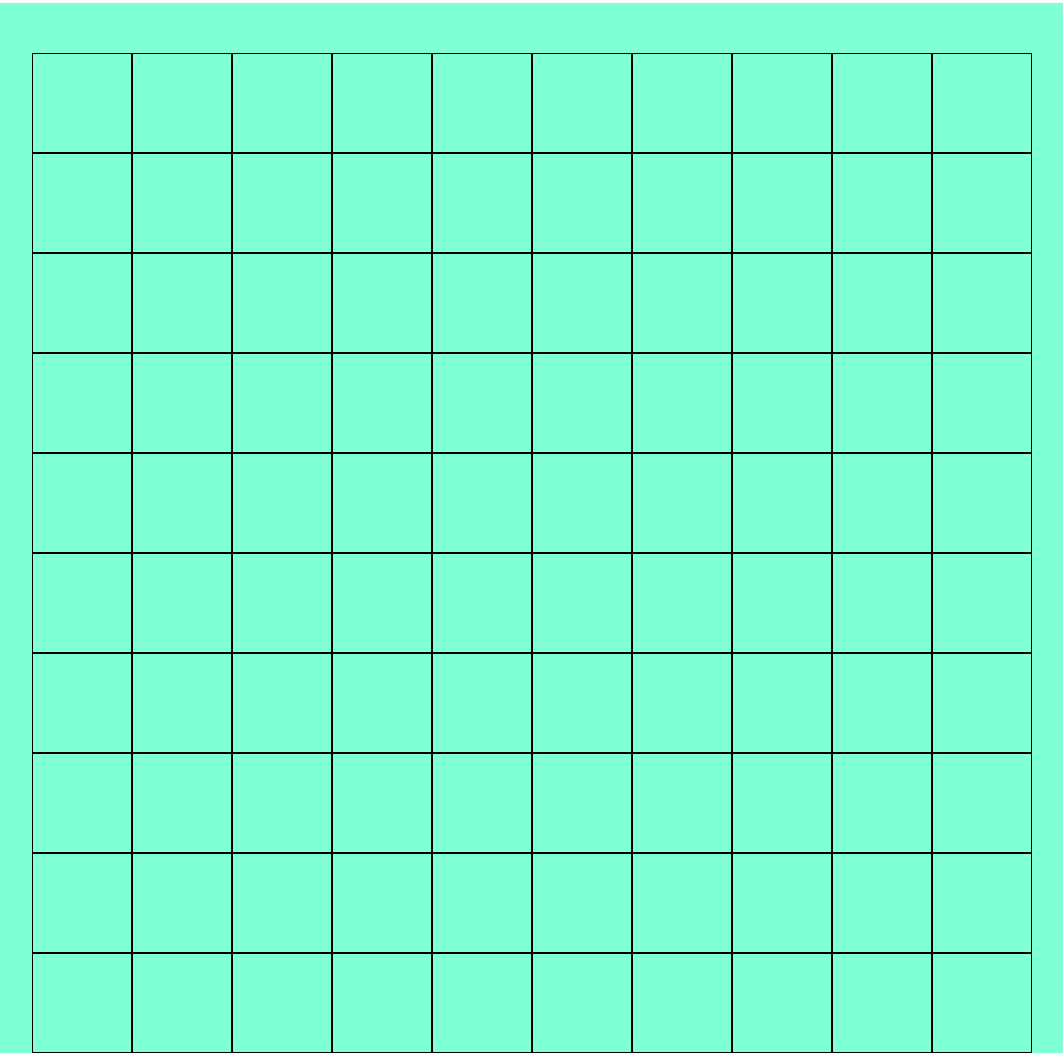
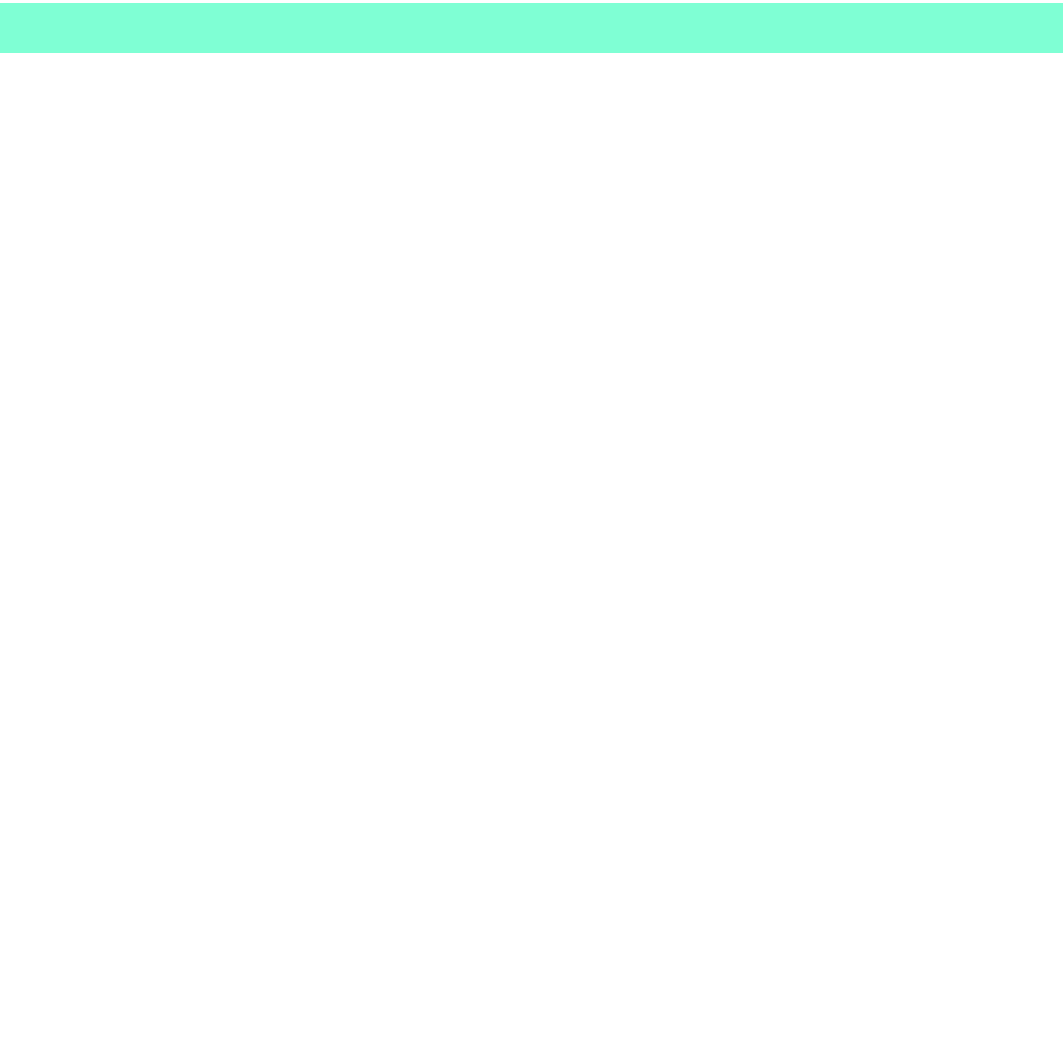
Before and after one commit to Gabridg/js-campominato-grid, a plain HTML site: page index.html in a window 1280 px wide. Shown: the part 134-1187 px from the top of the page, without its empty margins (108-1171 px from the left). After the commit the page ends 800 px from the top, so only its background shows below. Drawn offline with Linux system fonts and the light colour scheme.

Commit message:
started MileStone2

```diff
--- a/index.html
+++ b/index.html
@@ -25,108 +25,7 @@
     <main>
         <div class="container">
             <div class="row">
-                <div class="col-1 offset-1 box"></div>
-                <div class="col-1 box"></div>
-                <div class="col-1 box"></div>
-                <div class="col-1 box"></div>
-                <div class="col-1 box"></div>
-                <div class="col-1 box"></div>
-                <div class="col-1 box"></div>
-                <div class="col-1 box"></div>
-                <div class="col-1 box"></div>
-                <div class="col-1 box"></div>
-                <div class="col-1 offset-1 box"></div>
-                <div class="col-1 box"></div>
-                <div class="col-1 box"></div>
-                <div class="col-1 box"></div>
-                <div class="col-1 box"></div>
-                <div class="col-1 box"></div>
-                <div class="col-1 box"></div>
-                <div class="col-1 box"></div>
-                <div class="col-1 box"></div>
-                <div class="col-1 box"></div>
-                <div class="col-1 offset-1 box"></div>
-                <div class="col-1 box"></div>
-                <div class="col-1 box"></div>
-                <div class="col-1 box"></div>
-                <div class="col-1 box"></div>
-                <div class="col-1 box"></div>
-                <div class="col-1 box"></div>
-                <div class="col-1 box"></div>
-                <div class="col-1 box"></div>
-                <div class="col-1 box"></div>
-                <div class="col-1 offset-1 box"></div>
-                <div class="col-1 box"></div>
-                <div class="col-1 box"></div>
-                <div class="col-1 box"></div>
-                <div class="col-1 box"></div>
-                <div class="col-1 box"></div>
-                <div class="col-1 box"></div>
-                <div class="col-1 box"></div>
-                <div class="col-1 box"></div>
-                <div class="col-1 box"></div>
-                <div class="col-1 offset-1 box"></div>
-                <div class="col-1 box"></div>
-                <div class="col-1 box"></div>
-                <div class="col-1 box"></div>
-                <div class="col-1 box"></div>
-                <div class="col-1 box"></div>
-                <div class="col-1 box"></div>
-                <div class="col-1 box"></div>
-                <div class="col-1 box"></div>
-                <div class="col-1 box"></div>
-                <div class="col-1 offset-1 box"></div>
-                <div class="col-1 box"></div>
-                <div class="col-1 box"></div>
-                <div class="col-1 box"></div>
-                <div class="col-1 box"></div>
-                <div class="col-1 box"></div>
-                <div class="col-1 box"></div>
-                <div class="col-1 box"></div>
-                <div class="col-1 box"></div>
-                <div class="col-1 box"></div>
-                <div class="col-1 offset-1 box"></div>
-                <div class="col-1 box"></div>
-                <div class="col-1 box"></div>
-                <div class="col-1 box"></div>
-                <div class="col-1 box"></div>
-                <div class="col-1 box"></div>
-                <div class="col-1 box"></div>
-                <div class="col-1 box"></div>
-                <div class="col-1 box"></div>
-                <div class="col-1 box"></div>
-                <div class="col-1 offset-1 box"></div>
-                <div class="col-1 box"></div>
-                <div class="col-1 box"></div>
-                <div class="col-1 box"></div>
-                <div class="col-1 box"></div>
-                <div class="col-1 box"></div>
-                <div class="col-1 box"></div>
-                <div class="col-1 box"></div>
-                <div class="col-1 box"></div>
-                <div class="col-1 box"></div>
-                <div class="col-1 offset-1 box"></div>
-                <div class="col-1 box"></div>
-                <div class="col-1 box"></div>
-                <div class="col-1 box"></div>
-                <div class="col-1 box"></div>
-                <div class="col-1 box"></div>
-                <div class="col-1 box"></div>
-                <div class="col-1 box"></div>
-                <div class="col-1 box"></div>
-                <div class="col-1 box"></div>
-                <div class="col-1 offset-1 box"></div>
-                <div class="col-1 box"></div>
-                <div class="col-1 box"></div>
-                <div class="col-1 box"></div>
-                <div class="col-1 box"></div>
-                <div class="col-1 box"></div>
-                <div class="col-1 box"></div>
-                <div class="col-1 box"></div>
-                <div class="col-1 box"></div>
-                <div class="col-1 box"></div>
             </div>
-        </div>
     </main>
 
     <script src="js/script.js"></script>
--- a/js/script.js
+++ b/js/script.js
@@ -8,8 +8,7 @@ Ci saranno quindi 10 caselle per ognuna delle 10 righe.
 Quando l'utente clicca su ogni cella, la cella cliccata si colora di azzurro ed emetto un messaggio in console con il numero della cella cliccata.
 Procediamo milestone per milestone senza invertire l'ordine.
 Cerchiamo di fare almeno un commit per ogni milestone!
-# MILESTONE 1
-Prepariamo l'HTML ed il CSS per ottenere il risultato grafico che vediamo nell'immagine allegata.
+
 #MILESTONE 2
 Rimuoviamo le celle che abbiamo inserito nell'HTML in modo da generarle tramite JS. Al click del bottone play, vengono generate 100 celle in 10 righe da 10 celle ciascuna.
 #MILESTONE 3
```
